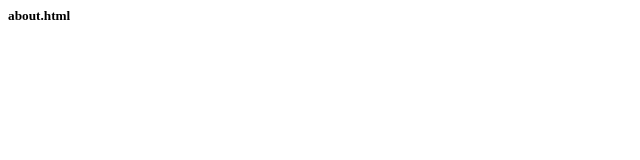
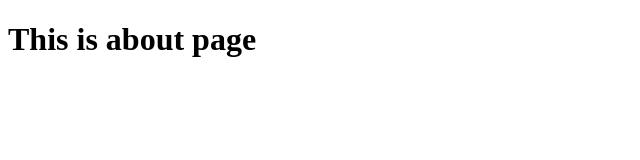
Before and after one commit to christallobo/git-tutorial, a plain HTML site: page about.html in a window 1280 px wide. Shown: the whole page, without its empty margins (0-640 px from the left). Drawn offline with Linux system fonts and the light colour scheme.

Commit message:
Final Commit1

```diff
--- a/about.html
+++ b/about.html
@@ -1 +1,14 @@
-<h5>about.html</h5>
+<!DOCTYPE html>
+<html lang="en">
+<head>
+    <meta charset="UTF-8">
+    <meta http-equiv="X-UA-Compatible" content="IE=edge">
+    <meta name="viewport" content="width=device-width, initial-scale=1.0">
+    <title>about</title>
+</head>
+<body>
+    <h1>
+        This is about page
+    </h1>
+</body>
+</html>
```
